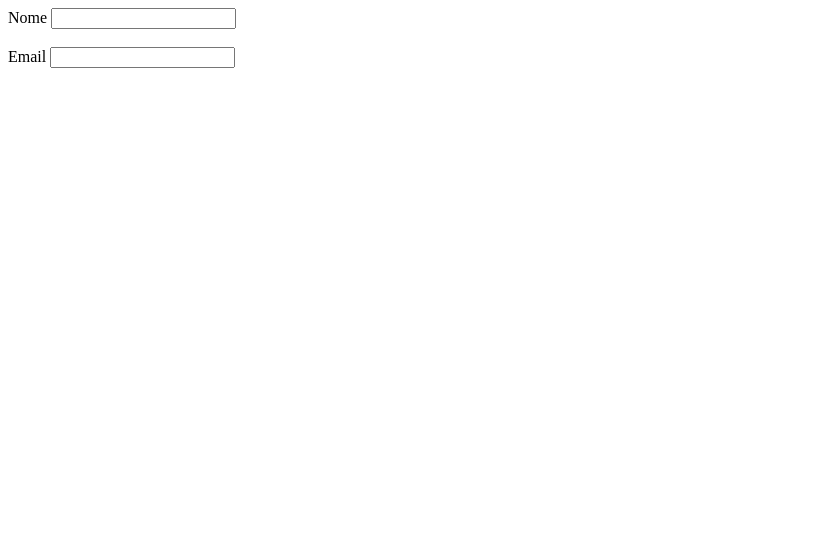
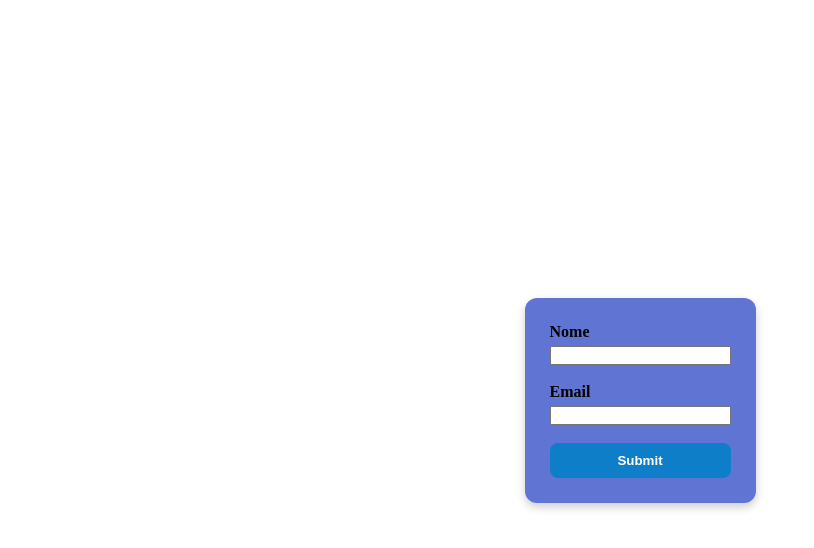
Before and after one commit to ticiive/Exe2ProjFront, a plain HTML site: page formulario.html in a window 1280 px wide. Shown: the whole page, without its empty margins (0-814 px from the left). Drawn offline with Linux system fonts and the light colour scheme.

Commit message:
css do forms

```diff
--- /dev/null
+++ b/formulario.css
@@ -0,0 +1,44 @@
+
+* {
+    box-sizing: border-box;
+    margin: 0%;
+    padding: 0%;
+
+}
+
+body {
+    display: flex;
+    justify-content: center;
+    align-items: center;
+    height: 100vh;
+
+}
+
+form {
+    background: #6075d3;
+    padding: 25px;
+    border-radius: 12px;
+    box-shadow: 0px 4px 10px rgba(0,0,0,0.2);
+    width: 100%;
+    max-width: 400px;
+}
+
+form label {
+    display: block;
+    font-weight: bold;
+    margin-bottom: 5px;
+}
+
+
+
+form input[type="submit"] {
+    width: 100%;
+    padding: 10px;
+    background: #0e7ec9;
+    color: white;
+    font-weight: bold;
+    border: none;
+    border-radius: 8px;
+    cursor: pointer;
+    transition: 0.3s;
+}
--- a/formulario.html
+++ b/formulario.html
@@ -4,19 +4,30 @@
     <meta charset="UTF-8">
     <meta name="viewport" content="width=device-width, initial-scale=1.0">
     <title>Document</title>
+    <link rel="stylesheet" href="formulario.css">
+
+
 </head>
-<body>
+<body class="body">
 
-    <form class="formulario">
 
-        <label for="Nome"> Nome</label>
-        <input type="text" id="Nome" required><br><br>
+    <div class="div">
 
-        <label for="Email">Email</label>
-        <input type="email" id="Email" required>
+        <form class="formulario">
+
+            <label for="Nome"> Nome</label>
+            <input type="text" id="Nome" required><br><br>
+
+            <label for="Email">Email</label>
+            <input  type="email" id="Email" required><br><br>
+
+
+
+            <input class="submit" type="submit" id="Email" required>
 
 
     </form>
+    </div>
 
 </body>
 </html>
```
